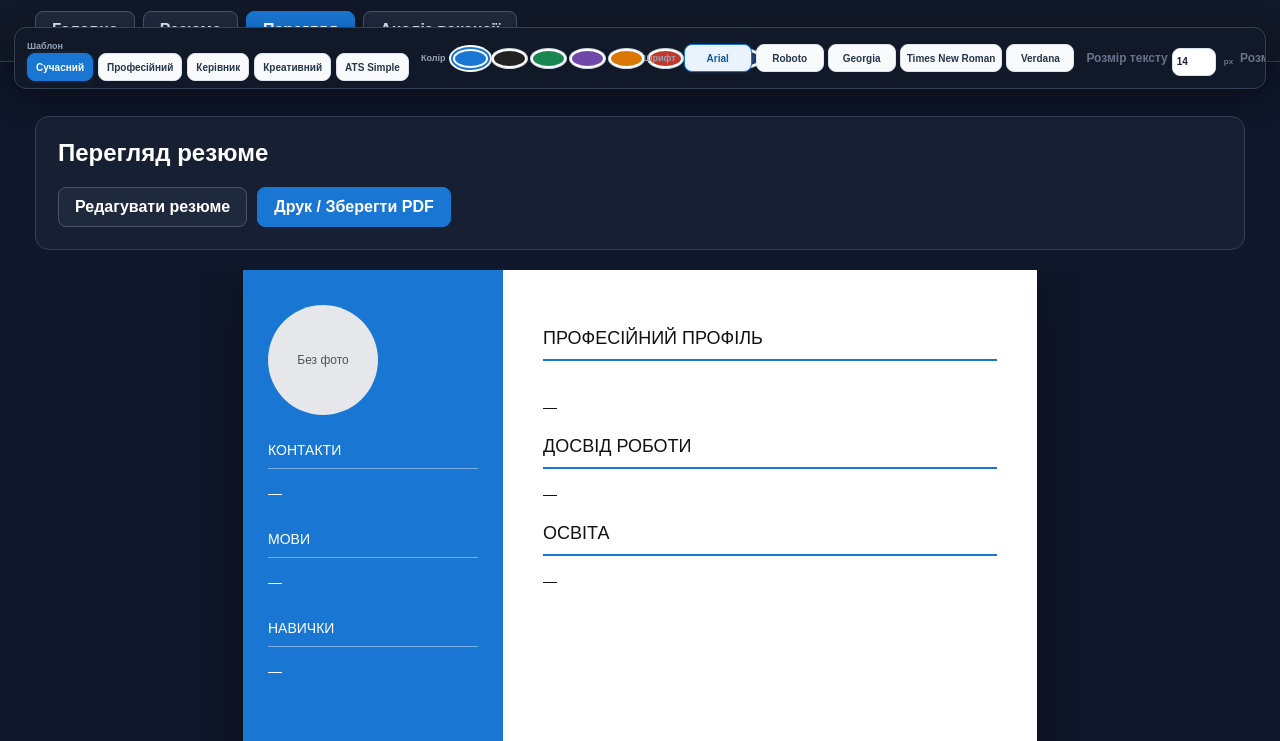
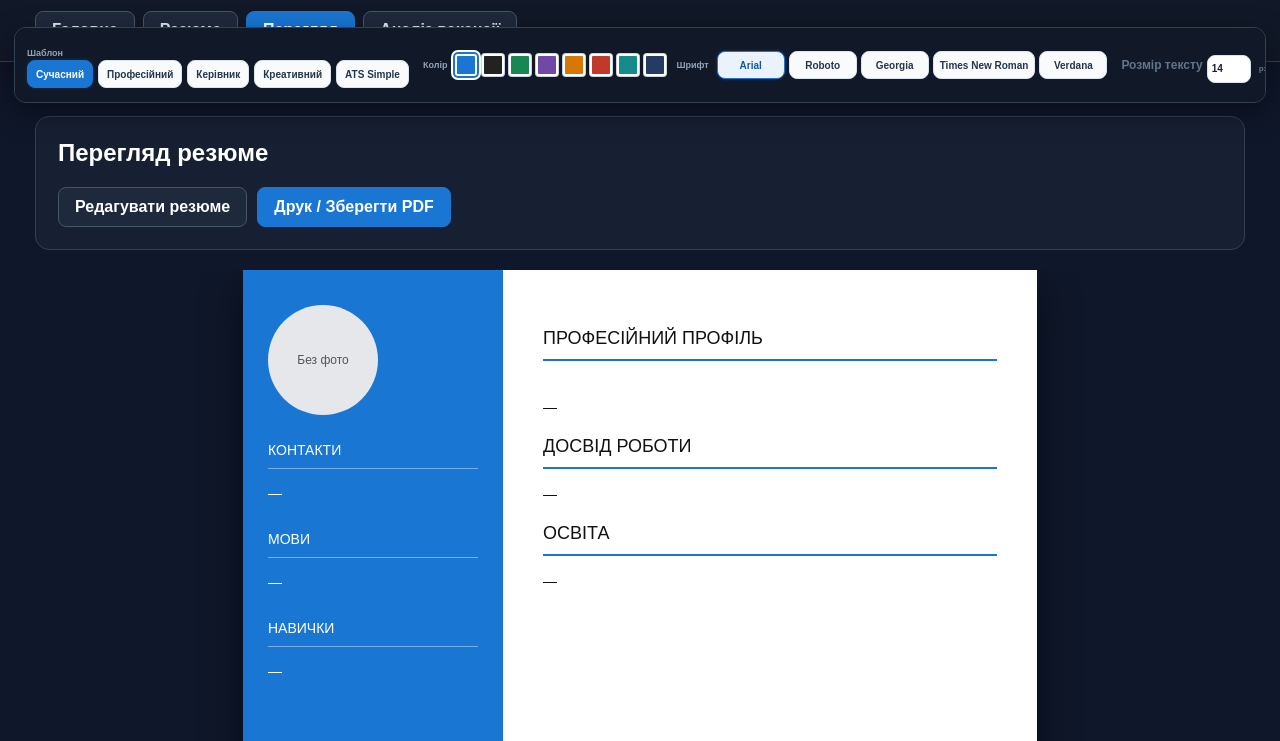
Before and after one commit to zyzyll1993-del/jobai-slovakia, a plain HTML site: page index.html in a window 1280 px wide. Both pictures are taken after a click on the button "Перегляд". Shown: the part 59-800 px from the top of the page. Drawn offline with Linux system fonts and the light colour scheme.

Commit message:
Fix preview controls overlap and make color buttons square

```diff
--- a/preview-site-style.css
+++ b/preview-site-style.css
@@ -1,33 +1,31 @@
-/* JobAI Slovakia — Preview controls: left row + right appearance */
+/* JobAI Slovakia — Preview controls: compact, non-overlapping horizontal bar */
 #preview{background:#0f172a!important;color:#e5e7eb!important;min-height:calc(100vh - 70px);padding:24px 0 40px}
-html body #preview .jobai-preview-controls{position:fixed!important;left:14px!important;right:14px!important;top:86px!important;width:auto!important;max-width:none!important;height:62px!important;max-height:62px!important;overflow:hidden!important;margin:0!important;padding:8px 12px!important;box-sizing:border-box;background:#111827!important;border:1px solid #334155!important;border-radius:12px!important;box-shadow:0 10px 30px rgba(0,0,0,.4)!important;color:#e5e7eb!important;z-index:99999!important;display:flex!important;align-items:center!important;gap:12px!important;white-space:nowrap!important}
+html body #preview .jobai-preview-controls{position:fixed!important;left:14px!important;right:14px!important;top:86px!important;width:auto!important;max-width:none!important;height:76px!important;max-height:76px!important;overflow-x:auto!important;overflow-y:hidden!important;margin:0!important;padding:9px 12px!important;box-sizing:border-box;background:#111827!important;border:1px solid #334155!important;border-radius:12px!important;box-shadow:0 10px 30px rgba(0,0,0,.4)!important;color:#e5e7eb!important;z-index:99999!important;display:flex!important;align-items:center!important;gap:14px!important;white-space:nowrap!important}
+html body #preview .jobai-preview-controls>*{flex:0 0 auto!important;min-width:max-content!important}
 html body #preview .jobai-preview-head{order:99!important;display:flex!important;align-items:center!important;gap:10px!important;margin:0 0 0 auto!important;flex:0 0 auto!important}
 html body #preview .jobai-preview-head>div:first-child{display:flex!important;align-items:baseline!important;gap:7px!important;white-space:nowrap!important}
 #preview .jobai-preview-title{font-size:10px!important;font-weight:800!important;color:#94a3b8!important;text-transform:uppercase!important;letter-spacing:.06em!important}
 #preview .jobai-preview-subtitle{font-size:15px!important;font-weight:800!important;color:#fff!important;margin:0!important}
 #preview .jobai-preview-status{font-size:10px!important;padding:4px 7px!important;white-space:nowrap!important;color:#86efac!important;background:#13251d!important;border-color:#28563e!important}
-html body #preview .jobai-preview-section{margin:0!important}
+html body #preview .jobai-preview-section{margin:0!important;flex:0 0 auto!important}
 html body #preview .jobai-preview-label,html body #preview .jobai-setting-title{font-size:9px!important;margin:0 4px 0 0!important;color:#94a3b8!important;display:inline-block!important}
 html body #preview .template-grid{display:flex!important;align-items:center!important;gap:5px!important;flex-wrap:nowrap!important}
-html body #preview .template-button{min-height:28px!important;height:28px!important;padding:3px 8px!important;font-size:10px!important;white-space:nowrap!important}
+html body #preview .template-button{min-height:28px!important;height:28px!important;padding:3px 8px!important;font-size:10px!important;white-space:nowrap!important;flex:0 0 auto!important}
 html body #preview .jobai-preview-row{display:flex!important;align-items:center!important;gap:10px!important;border:0!important;margin:0!important;padding:0!important;flex:0 0 auto!important}
-html body #preview .jobai-preview-half{display:flex!important;align-items:center!important;gap:4px!important}
-html body #preview .color-options{display:flex!important;gap:4px!important;flex-wrap:nowrap!important}
-#preview .color-button{width:19px!important;height:19px!important;min-width:19px!important}
-html body #preview .jobai-font-options{display:flex!important;gap:4px!important;flex-wrap:nowrap!important}
-html body #preview .jobai-font-option{min-height:28px!important;height:28px!important;padding:3px 6px!important;font-size:10px!important;white-space:nowrap!important}
+html body #preview .jobai-preview-half{display:flex!important;align-items:center!important;gap:4px!important;flex:0 0 auto!important}
+html body #preview .color-options{display:flex!important;gap:5px!important;flex-wrap:nowrap!important;align-items:center!important}
+#preview .color-button{width:22px!important;height:22px!important;min-width:22px!important;max-width:22px!important;border-radius:3px!important;flex:0 0 22px!important;box-sizing:border-box!important}
+html body #preview .jobai-font-options{display:flex!important;gap:4px!important;flex-wrap:nowrap!important;align-items:center!important}
+html body #preview .jobai-font-option{min-height:28px!important;height:28px!important;padding:3px 6px!important;font-size:10px!important;white-space:nowrap!important;flex:0 0 auto!important}
 html body #preview .jobai-preview-settings{display:flex!important;align-items:center!important;gap:7px!important;border:0!important;margin:0!important;padding:0!important;flex:0 0 auto!important}
-html body #preview .jobai-preview-settings>label,html body #preview .jobai-preview-settings>div{display:flex!important;align-items:center!important;gap:4px!important;white-space:nowrap!important}
+html body #preview .jobai-preview-settings>label,html body #preview .jobai-preview-settings>div{display:flex!important;align-items:center!important;gap:4px!important;white-space:nowrap!important;flex:0 0 auto!important}
 #preview .jobai-font-number{width:44px!important;height:28px!important;padding:3px 4px!important;font-size:10px!important}
 #preview .jobai-number-wrap{display:flex!important;align-items:center!important;gap:2px!important}
 #preview .jobai-number-wrap span{font-size:8px!important;color:#64748b!important}
 #preview .preview-wrapper{max-width:none!important;margin:0!important;padding:0 20px 30px!important}
 #preview .a4-page{box-shadow:0 14px 40px rgba(0,0,0,.45)!important}
-@media(max-width:1100px){
-  html body #preview .jobai-preview-controls{overflow-x:auto!important;overflow-y:hidden!important}
-}
 @media(max-width:760px){
-  html body #preview .jobai-preview-controls{position:relative!important;left:auto!important;right:auto!important;top:auto!important;width:calc(100% - 20px)!important;height:auto!important;max-height:none!important;overflow:visible!important;margin:0 10px 14px!important;white-space:normal!important;flex-wrap:wrap!important}
+  html body #preview .jobai-preview-controls{position:relative!important;left:auto!important;right:auto!important;top:auto!important;width:calc(100% - 20px)!important;height:auto!important;max-height:none!important;overflow:visible!important;margin:0 10px 14px!important;white-space:normal!important;display:flex!important;flex-wrap:wrap!important}
   html body #preview .jobai-preview-head{order:0!important;margin-left:0!important;flex:1 1 100%!important}
   html body #preview .template-grid,html body #preview .jobai-font-options{flex-wrap:wrap!important}
   html body #preview .jobai-preview-row,html body #preview .jobai-preview-settings{flex-wrap:wrap!important}
```
